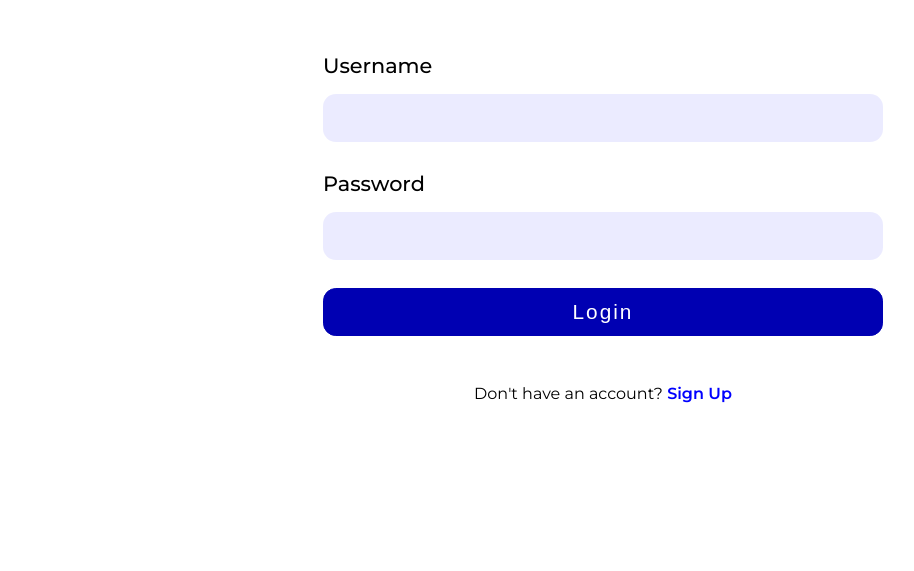
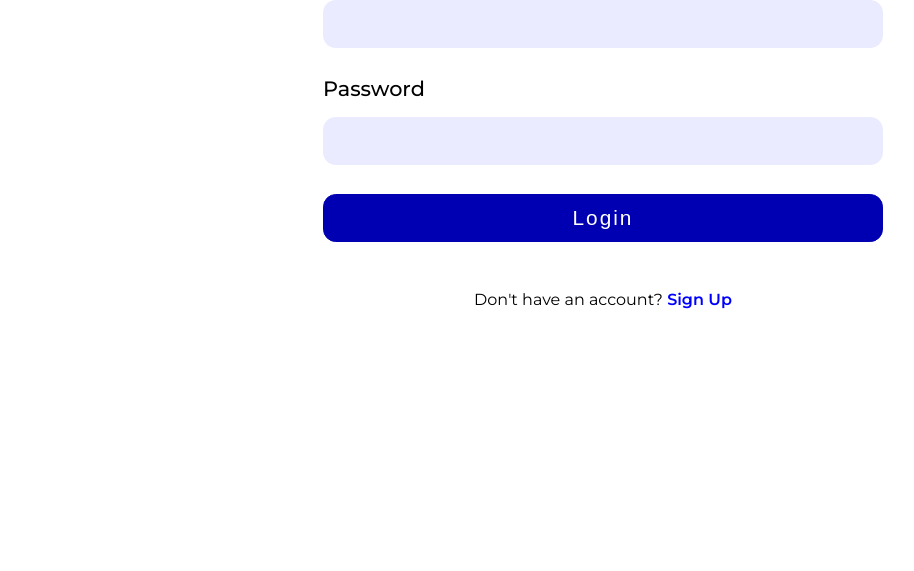
Before and after one commit to JhoellOpeyemi/url-shortener, a plain HTML site: page login.html in a window 1280 px wide. Shown: the part 282-853 px from the top of the page, without its empty margins (37-951 px from the left). After the commit the page ends 800 px from the top, so only its background shows below. Drawn offline with Linux system fonts and the light colour scheme.

Commit message:
edited login-signup.css

```diff
--- a/styles/login-signup.css
+++ b/styles/login-signup.css
@@ -18,8 +18,7 @@ main.signup-page {
   flex-direction: column;
   justify-content: center;
   align-items: center;
-  min-height: 100vh;
-  padding: 3rem 0;
+  padding: 4.6rem 0 2rem 0;
 }
 
 .heading {
```
